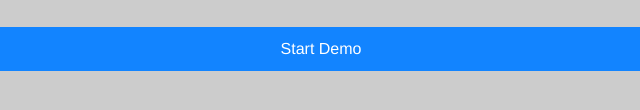
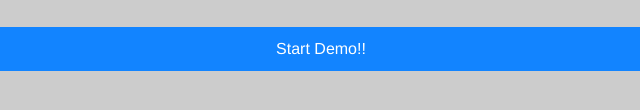
Before and after one commit to s-sanada-hm/MonacaCITest, a plain HTML site: page www/index.html in a window 1280 px wide. Shown: the part 258-368 px from the top of the page, 319-959 px from the left. Drawn offline with Linux system fonts and the light colour scheme.

Commit message:
文字修正

```diff
--- a/www/index.html
+++ b/www/index.html
@@ -18,7 +18,7 @@
 <body>
 
     <h1>HelloWorld!</h1>
-    <a class="button--large" href="phonegap-demo.html">Start Demo</a>
+    <a class="button--large" href="phonegap-demo.html">Start Demo!!</a>
 
 </body>
 </html>
```
